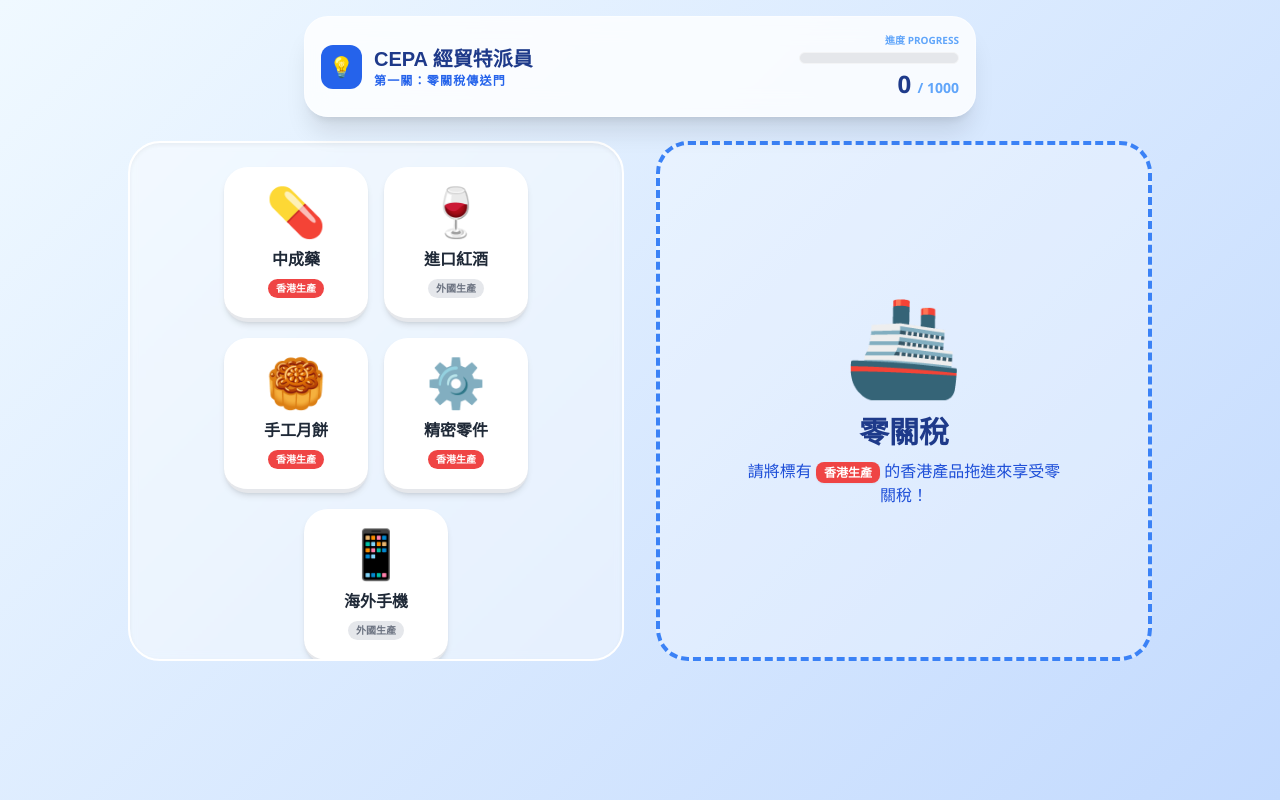
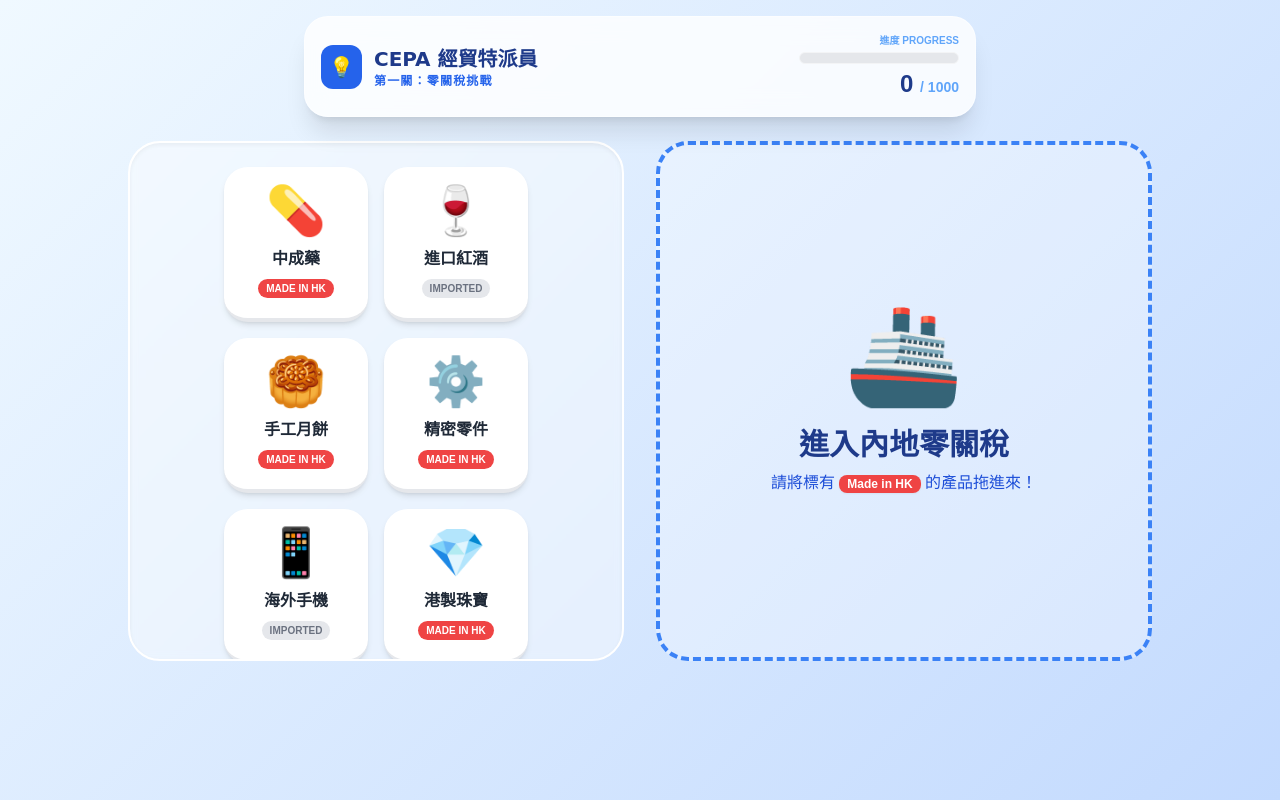
Before and after one commit to Fhmslik/4-sem3-CEPA, a plain HTML site: page index.html in a window 1280 px wide. Drawn offline with nearby package versions, Linux system fonts and the light colour scheme; a web font is replaced by a local one.

Commit message:
Update CEPA game with 25 items and enhanced features

```diff
--- a/index.html
+++ b/index.html
@@ -9,18 +9,14 @@
         @import url('https://fonts.googleapis.com/css2?family=ZCOOL+KuaiLe&display=swap');
 
         body {
-            font-family: 'Segoe UI', 'Microsoft JhengHei', sans-serif;
+            font-family: 'Microsoft JhengHei', '微軟正黑體', sans-serif;
             background: linear-gradient(135deg, #f0f9ff 0%, #c3dafe 100%);
             overflow: hidden;
             height: 100vh;
         }
 
         .game-font {
-            font-family: 'Microsoft JhengHei', 'Microsoft YaHei', sans-serif;
-        }
-
-        .title-font {
-            font-family: 'Microsoft JhengHei', 'Microsoft YaHei', sans-serif;
+            font-family: 'ZCOOL KuaiLe', 'Microsoft JhengHei', '微軟正黑體', cursive;
         }
 
         .item-card {
@@ -56,10 +52,7 @@
             transition: all 0.2s;
             position: relative;
             overflow: hidden;
-        }
-
-        .ans-btn:active {
-            transform: scale(0.95);
+            font-family: 'Microsoft JhengHei', '微軟正黑體', sans-serif;
         }
 
         @keyframes pulse-orange {
@@ -99,8 +92,8 @@
         <div class="flex items-center gap-3">
             <div class="bg-blue-600 text-white p-2 rounded-xl text-xl">💡</div>
             <div>
-                <h1 class="text-xl font-bold text-blue-900 game-font title-font">CEPA 經貿特派員</h1>
-                <p id="stage-title" class="text-xs text-blue-600 font-bold tracking-widest uppercase">第一關：零關稅傳送門</p>
+                <h1 class="text-xl font-bold text-blue-900 game-font">CEPA 經貿特派員</h1>
+                <p id="stage-title" class="text-xs text-blue-600 font-bold tracking-widest uppercase">第一關：零關稅挑戰</p>
             </div>
         </div>
         <div class="text-right">
@@ -116,33 +109,33 @@
     <div id="stage-1" class="w-full max-w-5xl grid grid-cols-1 md:grid-cols-2 gap-8 items-center h-[65vh]">
         <div class="bg-white/40 backdrop-blur-sm p-6 rounded-[2rem] border-2 border-white shadow-inner flex flex-wrap justify-center gap-4 content-start overflow-y-auto max-h-full">
             <div id="item-container" class="flex flex-wrap justify-center gap-4">
-                <!-- 由 JavaScript 動態生成 -->
+                <!-- 25 個項目將由 JS 生成 -->
             </div>
         </div>
 
         <div id="drop-zone" class="drop-zone h-full rounded-[2rem] flex flex-col items-center justify-center p-8 relative overflow-hidden">
             <div id="portal-content" class="flex flex-col items-center">
                 <div id="portal-icon" class="text-8xl mb-6 transition-all duration-500">🚢</div>
-                <h2 id="portal-text" class="text-3xl font-bold text-blue-900 game-font title-font mb-2 text-center">零關稅</h2>
+                <h2 id="portal-text" class="text-3xl font-bold text-blue-900 game-font mb-2 text-center">進入內地零關稅</h2>
                 <p id="portal-subtext" class="text-center text-blue-700 font-medium max-w-xs">
-                    請將標有 <span class="bg-red-500 text-white px-2 py-0.5 rounded-lg text-xs font-bold shadow-sm">香港生產</span> 的香港產品拖進來享受零關稅！
+                    請將標有 <span class="bg-red-500 text-white px-2 py-0.5 rounded-lg text-xs font-bold shadow-sm">Made in HK</span> 的產品拖進來！
                 </p>
             </div>
 
             <button id="next-stage-btn" onclick="goToStage2()" class="hidden-stage bg-orange-500 text-white px-10 py-5 rounded-full font-bold text-2xl hover:bg-orange-600 transition-all animate-bounce shadow-2xl border-4 border-white animate-pulse-custom">
-                進入第二關 ➔
+                進入第二關：專業服務挑戰 ➔
             </button>
         </div>
     </div>
 
-    <!-- 第二關：專業服務挑戰 -->
+    <!-- 第二關：專業服務挑戰 (保持原樣) -->
     <div id="stage-2" class="hidden-stage w-full max-w-3xl bg-white/80 backdrop-blur-lg p-8 rounded-[3rem] shadow-2xl border-2 border-white relative">
         <div id="quiz-container">
             <div class="flex items-center justify-between mb-6">
                 <div class="flex items-center gap-4">
                     <div id="char-icon" class="text-5xl bg-white p-3 rounded-2xl shadow-md border border-blue-100">⚖️</div>
                     <div>
-                        <h3 id="quiz-role" class="text-2xl font-bold text-blue-900 title-font">專業服務</h3>
+                        <h3 id="quiz-role" class="text-2xl font-bold text-blue-900">專業服務</h3>
                         <p class="text-blue-500 text-sm font-medium">關卡：CEPA 政策挑戰</p>
                     </div>
                 </div>
@@ -153,121 +146,46 @@
                 <p id="quiz-question" class="text-xl text-gray-800 font-bold leading-relaxed">載入中...</p>
             </div>
 
-            <div id="quiz-options" class="grid grid-cols-1 md:grid-cols-2 gap-4">
-                <!-- 選項動態插入 -->
-            </div>
+            <div id="quiz-options" class="grid grid-cols-1 md:grid-cols-2 gap-4"></div>
         </div>
 
-        <!-- 結算畫面 -->
         <div id="game-over" class="hidden-stage text-center py-10">
             <div class="text-8xl mb-6">🎊</div>
-            <h2 class="text-4xl font-bold text-blue-900 game-font title-font mb-4">任務圓滿達成！</h2>
-            <p class="text-blue-700 text-lg mb-10 leading-relaxed font-medium">
-                太出色了！你已成功協助香港貨物順利通關，<br>並引領多個行業的人才成功北上發展。
-            </p>
-            <div class="flex justify-center gap-4">
-                <button onclick="location.reload()" class="bg-blue-600 text-white px-10 py-4 rounded-full font-bold text-xl hover:scale-105 transition-transform shadow-xl">
-                    重新挑戰
-                </button>
-            </div>
+            <h2 class="text-4xl font-bold text-blue-900 game-font mb-4">任務圓滿達成！</h2>
+            <p class="text-blue-700 text-lg mb-10 font-medium">恭喜完成所有挑戰，你已成為合格的 CEPA 專家！</p>
+            <button onclick="location.reload()" class="bg-blue-600 text-white px-10 py-4 rounded-full font-bold text-xl hover:scale-105 shadow-xl">重新挑戰</button>
         </div>
     </div>
 
-    <!-- 浮動回饋 -->
-    <div id="feedback" class="fixed bottom-12 px-8 py-4 rounded-full font-bold shadow-2xl z-50 feedback-pop hidden text-lg max-w-lg text-center"></div>
+    <div id="feedback" class="fixed bottom-12 px-8 py-4 rounded-3xl font-bold shadow-2xl z-50 feedback-pop hidden text-lg max-w-lg text-center"></div>
 
     <script>
-        // --- 關卡 1 資料 ---
         const s1_items = [
             { id: 1, name: "中成藥", icon: "💊", isHK: true, desc: "正確！中成藥是香港傳統優勢，符合 CEPA 零關稅規則。" },
             { id: 2, name: "進口紅酒", icon: "🍷", isHK: false, desc: "不對喔！這只是海外轉運，未在港進行實質加工。" },
-            { id: 3, name: "手工月餅", icon: "🥮", isHK: true, desc: "答對了！香港製造的食品在內地廣受歡迎且享有零關稅。" },
-            { id: 4, name: "精密零件", icon: "⚙️", isHK: true, desc: "賓果！香港本地組裝增值符合原產地規則。" },
-            { id: 5, name: "海外手機", icon: "📱", isHK: false, desc: "答錯了。非香港生產的電子產品無法享受 CEPA 優惠。" }
-        ];
-
-        // --- 關卡 2 資料 (由提供題庫轉換) ---
-        const s2_questions = [
-            {
-                q: "香港律師如何透過 CEPA 在內地執業？",
-                icon: "👨‍⚖️",
-                options: [
-                    { text: "通過國家法律考試", correct: true, info: "考取內地法律資格是香港律師在內地執業的正規途徑。" },
-                    { text: "憑港執照直接換領", correct: false, info: "兩地法律體系不同，目前仍需經過考試驗證而非直接換證。" }
-                ]
-            },
-            {
-                q: "香港牙醫在內地開設診所的限制？",
-                icon: "🩺",
-                options: [
-                    { text: "可設立獨資診所", correct: true, info: "CEPA 允許香港醫療服務提供者在內地獨資經營。" },
-                    { text: "必須與內地合資", correct: false, info: "過去有此限制，但 CEPA 已放寬至允許獨資。" }
-                ]
-            },
-            {
-                q: "CEPA 如何協助建築公司參與工程？",
-                icon: "🏗️",
-                options: [
-                    { text: "香港經驗視同內地", correct: true, info: "互認機制讓香港公司的實績可直接用於內地投標資格。" },
-                    { text: "免除技術安全審查", correct: false, info: "建築安全法規必須嚴格遵守，不能免除審查。" }
-                ]
-            },
-            {
-                q: "港產合拍片在內地上映的待遇？",
-                icon: "🎬",
-                options: [
-                    { text: "視同內地國產電影", correct: true, info: "合拍片不受進口配額限制，與國產片待遇相同。" },
-                    { text: "受進口配額限制", correct: false, info: "這正是 CEPA 致力消除的障礙，合拍片不佔用配額。" }
-                ]
-            },
-            {
-                q: "CEPA 對跨境會計師提供的便利？",
-                icon: "📊",
-                options: [
-                    { text: "延長臨時許可效期", correct: true, info: "延長執業許可證有效期可減少行政手續的負擔。" },
-                    { text: "通用香港會計準則", correct: false, info: "在內地營運仍需符合中國內地的會計核算準則。" }
-                ]
-            },
-            {
-                q: "CEPA 服務貿易最核心的目標？",
-                icon: "🌏",
-                options: [
-                    { text: "降低門檻促進融合", correct: true, info: "核心目標是透過減少限制來協助兩地互惠互利。" },
-                    { text: "將產業全面內遷", correct: false, info: "目的是擴張市場，而非將香港產業連根拔起。" }
-                ]
-            },
-            {
-                q: "「專業資格互認」的最大優勢？",
-                icon: "🎓",
-                options: [
-                    { text: "免除重複參加考試", correct: true, info: "透過互認機制簡化流程，節省專業人士的時間成本。" },
-                    { text: "保證獲得更高薪酬", correct: false, info: "薪資由市場決定，協議不干預個別企業的薪酬。" }
-                ]
-            },
-            {
-                q: "香港銀行進入內地市場的便利？",
-                icon: "🏦",
-                options: [
-                    { text: "降低總資產要求", correct: true, info: "降低門檻讓中小型香港銀行也能北上拓展業務。" },
-                    { text: "完全免繳企業稅", correct: false, info: "銀行利潤仍需按稅法繳納，並非完全免稅。" }
-                ]
-            },
-            {
-                q: "哪項最能體現「貿易便利化」？",
-                icon: "🛃",
-                options: [
-                    { text: "簡化海關通關手續", correct: true, info: "透過電子化與流程優化，大幅提升貨物流轉效率。" },
-                    { text: "增加商務簽證限制", correct: false, info: "便利化應是放寬而非收緊往來限制。" }
-                ]
-            },
-            {
-                q: "目前 CEPA 採用的管理模式？",
-                icon: "📋",
-                options: [
-                    { text: "採用負面清單模式", correct: true, info: "負面清單提升了開放的透明度，清單外均視同開放。" },
-                    { text: "採用正面清單模式", correct: false, info: "這是較早期的模式，現在已轉向負面清單管理模式。" }
-                ]
-            }
+            { id: 3, name: "手工月餅", icon: "🥮", isHK: true, desc: "答對了！香港製造的食品享有零關稅。" },
+            { id: 4, name: "精密零件", icon: "⚙️", isHK: true, desc: "賓果！香港本地組裝增值符合規則。" },
+            { id: 5, name: "海外手機", icon: "📱", isHK: false, desc: "答錯了。非香港生產的電子產品無法享受優惠。" },
+            { id: 6, name: "港製珠寶", icon: "💎", isHK: true, desc: "答對了！精緻的香港珠寶設計可免稅進入內地。" },
+            { id: 7, name: "日本水果", icon: "🍓", isHK: false, desc: "錯了，雖然在香港出售，但產地並非香港。" },
+            { id: 8, name: "本地XO醬", icon: "🍶", isHK: true, desc: "沒錯！本地品牌調味醬符合原產地標準。" },
+            { id: 9, name: "法國香水", icon: "🧴", isHK: false, desc: "不對！這屬於海外轉口貿易貨物。" },
+            { id: 10, name: "光纖組件", icon: "🔌", isHK: true, desc: "正確！高科技零部件在香港加工後可免稅。" },
+            { id: 11, name: "進口奶粉", icon: "🍼", isHK: false, desc: "答錯。僅在香港轉運的進口產品不享優惠。" },
+            { id: 12, name: "港產手錶", icon: "⌚", isHK: true, desc: "答對了！香港鐘錶業可受惠於 CEPA。" },
+            { id: 13, name: "美國大豆", icon: "🫘", isHK: false, desc: "錯誤。產地來源並非香港。" },
+            { id: 14, name: "印刷書刊", icon: "📚", isHK: true, desc: "正確！本地印刷裝訂的刊物享有零關稅。" },
+            { id: 15, name: "瑞士巧克力", icon: "🍫", isHK: false, desc: "不對。並非香港本地生產。" },
+            { id: 16, name: "微電子晶片", icon: "💾", isHK: true, desc: "正確！香港製造的晶片符合政策。" },
+            { id: 17, name: "進口跑車", icon: "🏎️", isHK: false, desc: "答錯。這顯然不是香港製造。" },
+            { id: 18, name: "本地蝦醬", icon: "🦐", isHK: true, desc: "對！大澳蝦醬等本地傳統食品享有優惠。" },
+            { id: 19, name: "韓國化妝品", icon: "💄", isHK: false, desc: "錯誤。進口韓貨不具備零關稅資格。" },
+            { id: 20, name: "實驗室設備", icon: "🧪", isHK: true, desc: "正確！在香港製造的設備可受惠。" },
+            { id: 21, name: "海外球鞋", icon: "👟", isHK: false, desc: "不對。產地在海外無法享受優惠。" },
+            { id: 22, name: "香港餅乾", icon: "🍪", isHK: true, desc: "答對了！本地烘焙食品一直是熱門出口。" },
+            { id: 23, name: "進口家具", icon: "🪑", isHK: false, desc: "錯誤。這只是透過香港轉運。" },
+            { id: 24, name: "精密模具", icon: "📐", isHK: true, desc: "正確！精密製造是香港的一環。" },
+            { id: 25, name: "進口咖啡豆", icon: "☕", isHK: false, desc: "不對。咖啡豆並非在香港加工。" }
         ];
 
         let score = 0;
@@ -275,7 +193,6 @@
         let s1_target = s1_items.filter(i => i.isHK).length;
         let s2_index = 0;
 
-        // --- 第一關初始化 ---
         function initS1() {
             const container = document.getElementById('item-container');
             container.innerHTML = '';
@@ -288,7 +205,7 @@
                     <div class="text-5xl mb-3">${item.icon}</div>
                     <span class="text-base font-bold text-gray-800">${item.name}</span>
                     <div class="mt-2 text-[10px] ${item.isHK ? 'bg-red-500 text-white' : 'bg-gray-200 text-gray-500'} px-2 py-0.5 rounded-full font-black uppercase">
-                        ${item.isHK ? '香港生產' : '外國生產'}
+                        ${item.isHK ? 'Made in HK' : 'Imported'}
                     </div>
                 `;
                 card.addEventListener('dragstart', (e) => {
@@ -300,7 +217,6 @@
             });
         }
 
-        // --- 拖放邏輯 ---
         const dropZone = document.getElementById('drop-zone');
         dropZone.addEventListener('dragover', (e) => { e.preventDefault(); dropZone.classList.add('active'); });
         dropZone.addEventListener('dragleave', () => dropZone.classList.remove('active'));
@@ -308,9 +224,8 @@
             e.preventDefault();
             dropZone.classList.remove('active');
             const data = JSON.parse(e.dataTransfer.getData('application/json'));
-
             if(data.isHK) {
-                score += 100;
+                score += 30;
                 s1_correct++;
                 showFeedback(data.desc, "bg-emerald-600 text-white");
                 document.getElementById(`item-${data.id}`).remove();
@@ -327,17 +242,57 @@
         function completeS1() {
             document.getElementById('portal-content').classList.add('hidden-stage');
             document.getElementById('next-stage-btn').classList.remove('hidden-stage');
-            showFeedback("第一關達成！點擊按鈕開始專業服務挑戰！", "bg-yellow-500 text-blue-900");
         }
 
-        // --- 第二關邏輯 ---
         function goToStage2() {
             document.getElementById('stage-1').classList.add('hidden-stage');
             document.getElementById('stage-2').classList.remove('hidden-stage');
             document.getElementById('stage-title').innerText = "第二關：專業服務挑戰";
-            updateUI();
             loadQuiz();
         }
+
+        const s2_questions = [
+            {
+                q: "香港律師如何透過 CEPA 在內地執業？",
+                icon: "👨‍⚖️",
+                options: [
+                    { text: "通過國家法律考試", correct: true, info: "考取內地資格是正規途徑。" },
+                    { text: "憑港執照直接換領", correct: false, info: "兩地法律體系不同，仍需考試。" }
+                ]
+            },
+            {
+                q: "香港牙醫在內地開設診所的限制？",
+                icon: "🩺",
+                options: [
+                    { text: "可設立獨資診所", correct: true, info: "CEPA 允許獨資經營。" },
+                    { text: "必須與內地合資", correct: false, info: "目前已放寬至獨資。" }
+                ]
+            },
+            {
+                q: "CEPA 如何協助建築公司參與工程？",
+                icon: "🏗️",
+                options: [
+                    { text: "香港經驗視同內地", correct: true, info: "互認機制讓香港實績可用於投標。" },
+                    { text: "免除技術安全審查", correct: false, info: "安全法規必須嚴格遵守。" }
+                ]
+            },
+            {
+                q: "港產合拍片在內地上映的待遇？",
+                icon: "🎬",
+                options: [
+                    { text: "視同內地國產電影", correct: true, info: "合拍片不受進口配額限制。" },
+                    { text: "受進口配額限制", correct: false, info: "CEPA 致力消除此障礙。" }
+                ]
+            },
+            {
+                q: "CEPA 對跨境會計師提供的便利？",
+                icon: "📊",
+                options: [
+                    { text: "延長臨時許可效期", correct: true, info: "減少行政手續負擔。" },
+                    { text: "通用香港會計準則", correct: false, info: "需符合內地準則。" }
+                ]
+            }
+        ];
 
         function loadQuiz() {
             if(s2_index >= s2_questions.length) {
@@ -349,7 +304,6 @@
             document.getElementById('quiz-progress-text').innerText = `問題 ${s2_index + 1} / ${s2_questions.length}`;
             document.getElementById('char-icon').innerText = q.icon;
             document.getElementById('quiz-question').innerText = q.q;
-
             const optionsBox = document.getElementById('quiz-options');
             optionsBox.innerHTML = '';
             q.options.forEach((opt, idx) => {
@@ -357,25 +311,18 @@
                 btn.className = 'ans-btn bg-white hover:bg-blue-50 text-blue-900 p-6 rounded-3xl font-bold text-lg shadow-md border-2 border-blue-100 transition-all text-left';
                 btn.innerHTML = `<span class="inline-block bg-blue-100 text-blue-600 w-8 h-8 rounded-full text-center leading-8 mr-3 font-bold">${idx + 1}</span> ${opt.text}`;
                 btn.onclick = () => {
-                    if(opt.correct) {
-                        score += 70; // 調整分數比例使總分趨向 1000
-                        showFeedback("答對了！" + opt.info, "bg-emerald-600 text-white");
-                    } else {
-                        showFeedback("答錯囉。" + opt.info, "bg-orange-600 text-white");
-                    }
+                    if(opt.correct) { score += 100; showFeedback("答對了！" + opt.info, "bg-emerald-600 text-white"); }
+                    else { showFeedback("答錯囉。" + opt.info, "bg-orange-600 text-white"); }
                     s2_index++;
                     updateUI();
-                    setTimeout(loadQuiz, 2500);
+                    setTimeout(loadQuiz, 2000);
                 };
                 optionsBox.appendChild(btn);
             });
         }
 
-        // --- 共用介面 ---
         function updateUI() {
-            const displayScore = Math.min(score, 1000);
-            document.getElementById('score-display').innerHTML = `${displayScore} <span class="text-sm text-blue-400">/ 1000</span>`;
-
+            document.getElementById('score-display').innerHTML = `${score} <span class="text-sm text-blue-400">/ 1000</span>`;
             const progress = (s1_correct + s2_index) / (s1_target + s2_questions.length);
             document.getElementById('progress-bar').style.width = `${progress * 100}%`;
         }
@@ -385,7 +332,7 @@
             fb.innerText = msg;
             fb.className = `fixed bottom-12 px-8 py-4 rounded-3xl font-bold shadow-2xl z-50 feedback-pop ${cls}`;
             fb.classList.remove('hidden');
-            setTimeout(() => fb.classList.add('hidden'), 2300);
+            setTimeout(() => fb.classList.add('hidden'), 1800);
         }
 
         window.onload = initS1;
```
